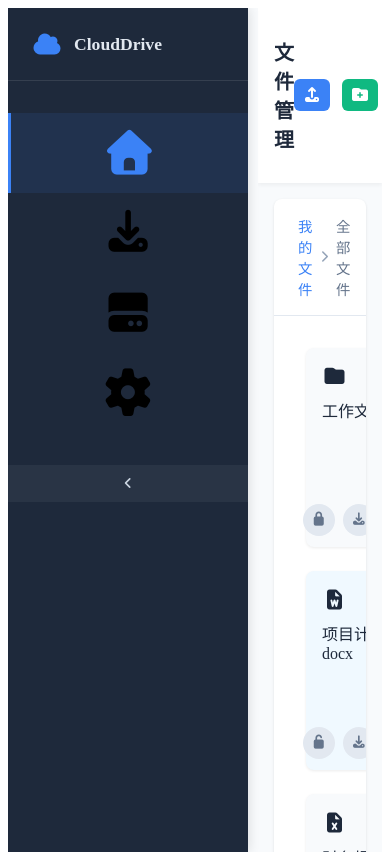
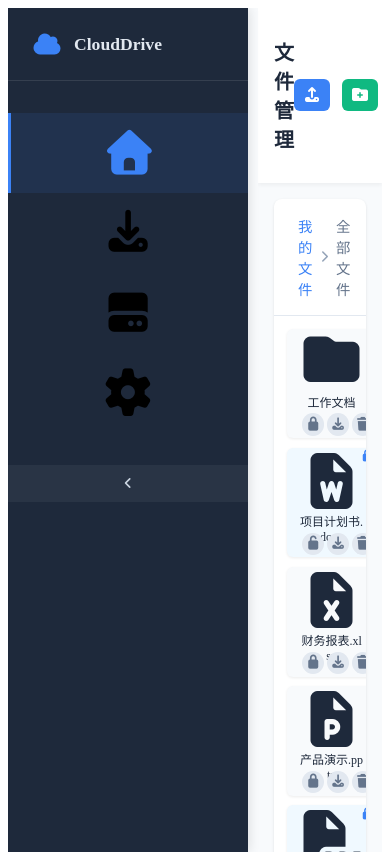
Before and after one commit to Ripple-Sunzikang/HelaList, a Vue app in the folder vue/: page /home in a window 390 px wide. Built offline with nearby package versions, Linux system fonts and the light colour scheme; the HTML template or start-up script is replaced by a standard one.

Commit message:
大图标

```diff
--- a/vue/src/views/DriveMain.vue
+++ b/vue/src/views/DriveMain.vue
@@ -747,21 +747,22 @@ onMounted(() => {
 
 .file-grid {
   display: grid;
-  grid-template-columns: repeat(auto-fill, minmax(120px, 0.3fr));
-  gap: 1.5rem;
-  padding: 2rem;
+  grid-template-columns: repeat(auto-fill, minmax(100px, 0.25fr));
+  gap: 1rem;
+  padding: 1.5rem;
 }
 
 .file-card {
   position: relative;
   background: #f8fafc;
-  border-radius: 0.5rem;
+  border-radius: 0.375rem;
   box-shadow: 0 1px 3px rgba(0,0,0,0.08);
-  padding: 1.2rem 1rem 2.5rem 1rem;
+  padding: 0.5rem;
   display: flex;
   flex-direction: column;
-  align-items: flex-start;
+  align-items: center;
   min-height: 140px;
+  width: 100px;
   transition: box-shadow 0.2s;
 }
 
@@ -774,40 +775,46 @@ onMounted(() => {
 }
 
 .file-icon {
-  font-size: 3.5rem;
-  margin-bottom: 0.7rem;
-
+  font-size: 4.5rem;
+  margin-bottom: 0.3rem;
+  flex-shrink: 0;
 }
 
 .file-name {
   font-weight: 500;
-  font-size: 1rem;
-  margin-bottom: 0.5rem;
+  font-size: 0.85rem;
+  text-align: center;
   word-break: break-all;
+  max-width: 90%;
+  overflow: hidden;
+  text-overflow: ellipsis;
+  display: -webkit-box;
+  -webkit-line-clamp: 2;
+  -webkit-box-orient: vertical;
 }
 
 .lock-icon {
   position: absolute;
-  top: 0.5rem;
-  right: 0.5rem;
+  top: 0.3rem;
+  right: 0.3rem;
   color: #3b82f6;
-  font-size: 1rem;
+  font-size: 0.9rem;
 }
 
 .file-actions {
   position: absolute;
-  right: 0.7rem;
-  bottom: 0.7rem;
+  bottom: 0.3rem;
+  right: 0.3rem;
   display: flex;
-  gap: 0.5rem;
+  gap: 0.3rem;
 }
 
 .file-actions button {
   background: #e2e8f0;
   border: none;
   border-radius: 50%;
-  width: 2rem;
-  height: 2rem;
+  width: 1.8rem;
+  height: 1.8rem;
   display: flex;
   align-items: center;
   justify-content: center;
@@ -820,49 +827,6 @@ onMounted(() => {
   background: #3b82f6;
   color: #fff;
 }
-
-
-.file-icon {
-  margin-right: 0.75rem;
-  font-size: 1.25rem;
-}
-
-.file-name {
-  flex: 1;
-}
-
-.lock-icon {
-  margin-left: 0.5rem;
-  color: #3b82f6;
-  font-size: 0.85rem;
-}
-
-.file-actions {
-  display: flex;
-  justify-content: flex-end;
-  gap: 0.5rem;
-}
-
-.action-btn {
-  display: flex;
-  align-items: center;
-  justify-content: center;
-  width: 2.25rem;
-  height: 2.25rem;
-  border-radius: 50%;
-  background: none;
-  border: none;
-  cursor: pointer;
-  transition: all 0.2s ease;
-  color: #64748b;
-}
-
-.action-btn:hover {
-  background-color: #f1f5f9;
-  color: #1e293b;
-}
-
-
 
 .empty-state {
   display: flex;
@@ -1396,6 +1360,44 @@ input:checked + .slider:before {
     width: 100%;
     margin-bottom: 0.5rem;
   }
+
+  .file-grid {
+    grid-template-columns: repeat(auto-fill, minmax(90px, 0.25fr));
+    gap: 0.8rem;
+    padding: 1rem;
+  }
+
+  .file-card {
+    min-height: 120px;
+    width: 90px;
+    padding: 0.4rem;
+  }
+
+  .file-icon {
+    font-size: 4rem;
+  }
+
+  .file-name {
+    font-size: 0.8rem;
+    max-width: 85%;
+  }
+
+  .lock-icon {
+    top: 0.2rem;
+    right: 0.2rem;
+    font-size: 0.8rem;
+  }
+
+  .file-actions {
+    bottom: 0.2rem;
+    right: 0.2rem;
+    gap: 0.2rem;
+  }
+
+  .file-actions button {
+    width: 1.6rem;
+    height: 1.6rem;
+  }
 }
 
 @media (max-width: 480px) {
@@ -1411,8 +1413,43 @@ input:checked + .slider:before {
     padding: 0.75rem;
   }
 
+  .file-grid {
+    grid-template-columns: repeat(auto-fill, minmax(80px, 0.25fr));
+    gap: 0.6rem;
+    padding: 0.8rem;
+  }
 
+  .file-card {
+    min-height: 100px;
+    width: 80px;
+    padding: 0.3rem;
+  }
 
+  .file-icon {
+    font-size: 3.5rem;
+    margin-bottom: 0.2rem;
+  }
 
+  .file-name {
+    font-size: 0.75rem;
+    max-width: 80%;
+  }
+
+  .lock-icon {
+    top: 0.15rem;
+    right: 0.15rem;
+    font-size: 0.7rem;
+  }
+
+  .file-actions {
+    bottom: 0.15rem;
+    right: 0.15rem;
+    gap: 0.15rem;
+  }
+
+  .file-actions button {
+    width: 1.4rem;
+    height: 1.4rem;
+  }
 }
 </style>
```
Lines whose indentation alone changed are shown as unchanged.
